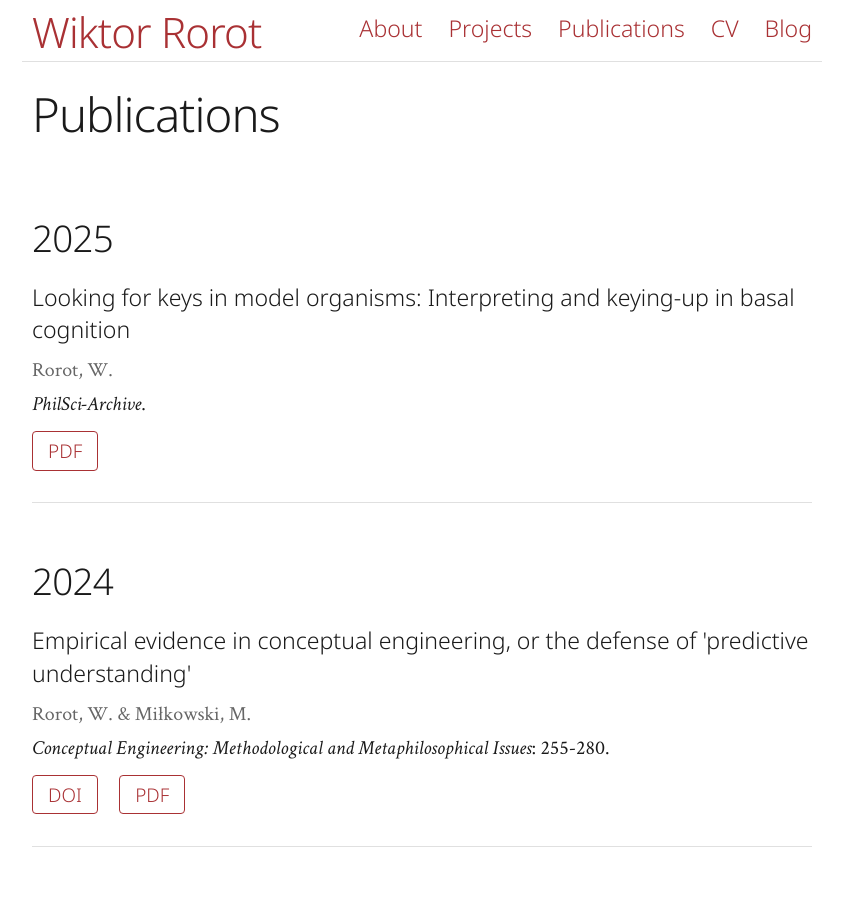
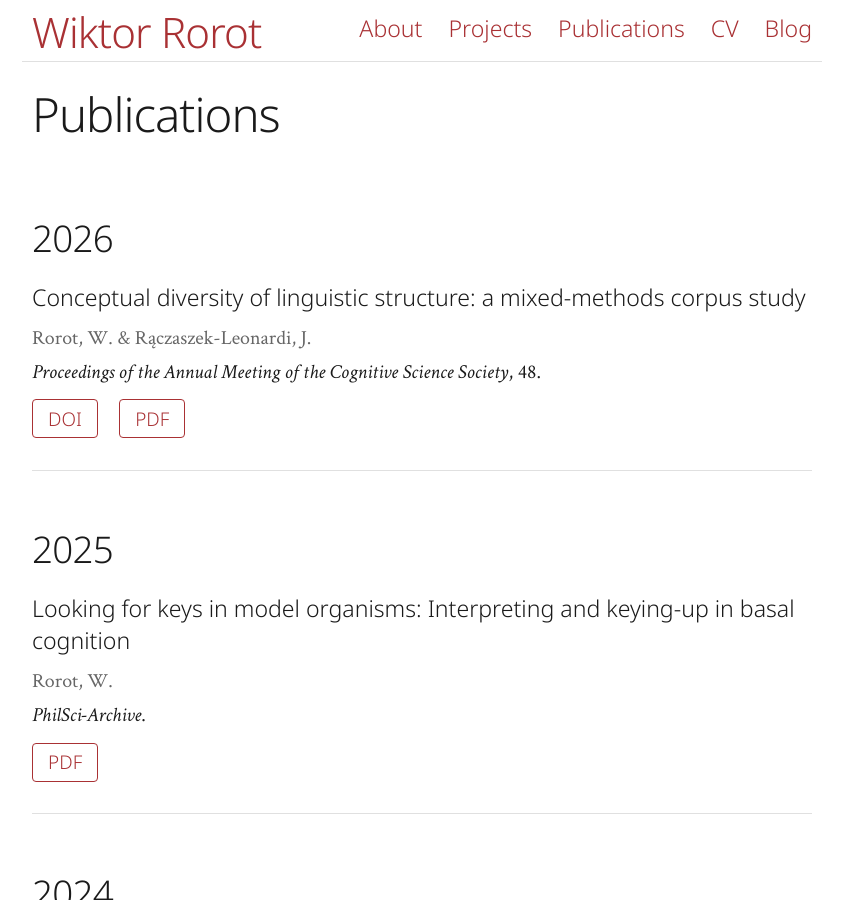
Before and after one commit to wikror/wikror.github.io, a Jekyll site: the page built from publications/index.md, in a window 1280 px wide and 900 px high. Shown: the whole window, without its empty margins (218-1061 px from the left). Built offline with Jekyll 4.4.1, drawn with Linux system fonts in a browser that asks for light colours; a style sheet for code colours, icons or effects is not loaded.

Commit message:
Add new publication on linguistic structure

```diff
--- a/_data/publications.yml
+++ b/_data/publications.yml
@@ -1,3 +1,13 @@
+- title: "Conceptual diversity of linguistic structure: a mixed-methods corpus study"
+  authors: "Rorot, W. & Rączaszek-Leonardi, J."
+  year: 2026
+  venue: "Proceedings of the Annual Meeting of the Cognitive Science Society"
+  volume: 48
+  pages:
+  doi: "10.31234/osf.io/xjhya_v1"
+  type: "conference"
+  pdf: "/files/publications/rorot-raczaszek-leonardi-2026-conceptual.pdf"
+
 - title: "Looking for keys in model organisms: Interpreting and keying-up in basal cognition"
   authors: "Rorot, W."
   year: 2025
```
